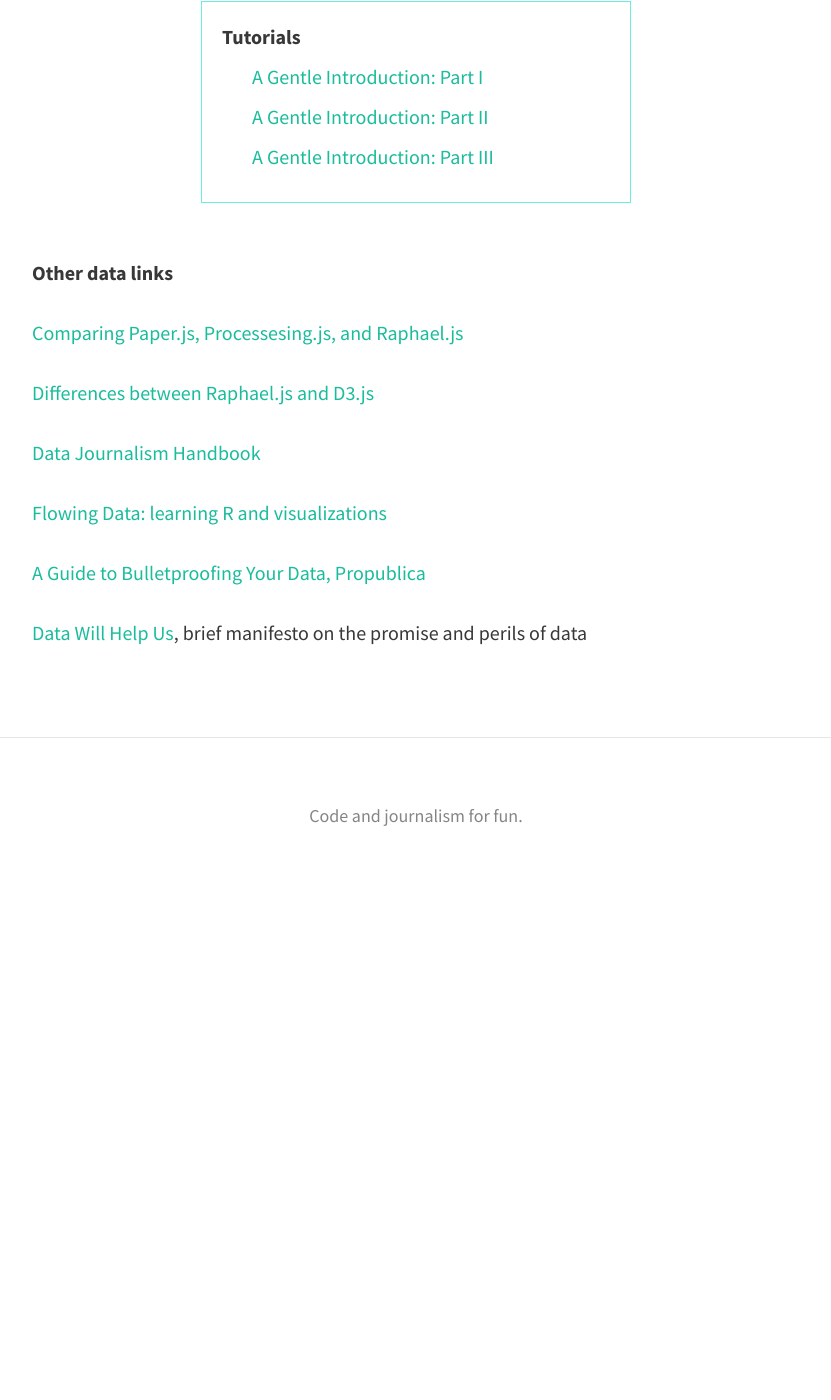
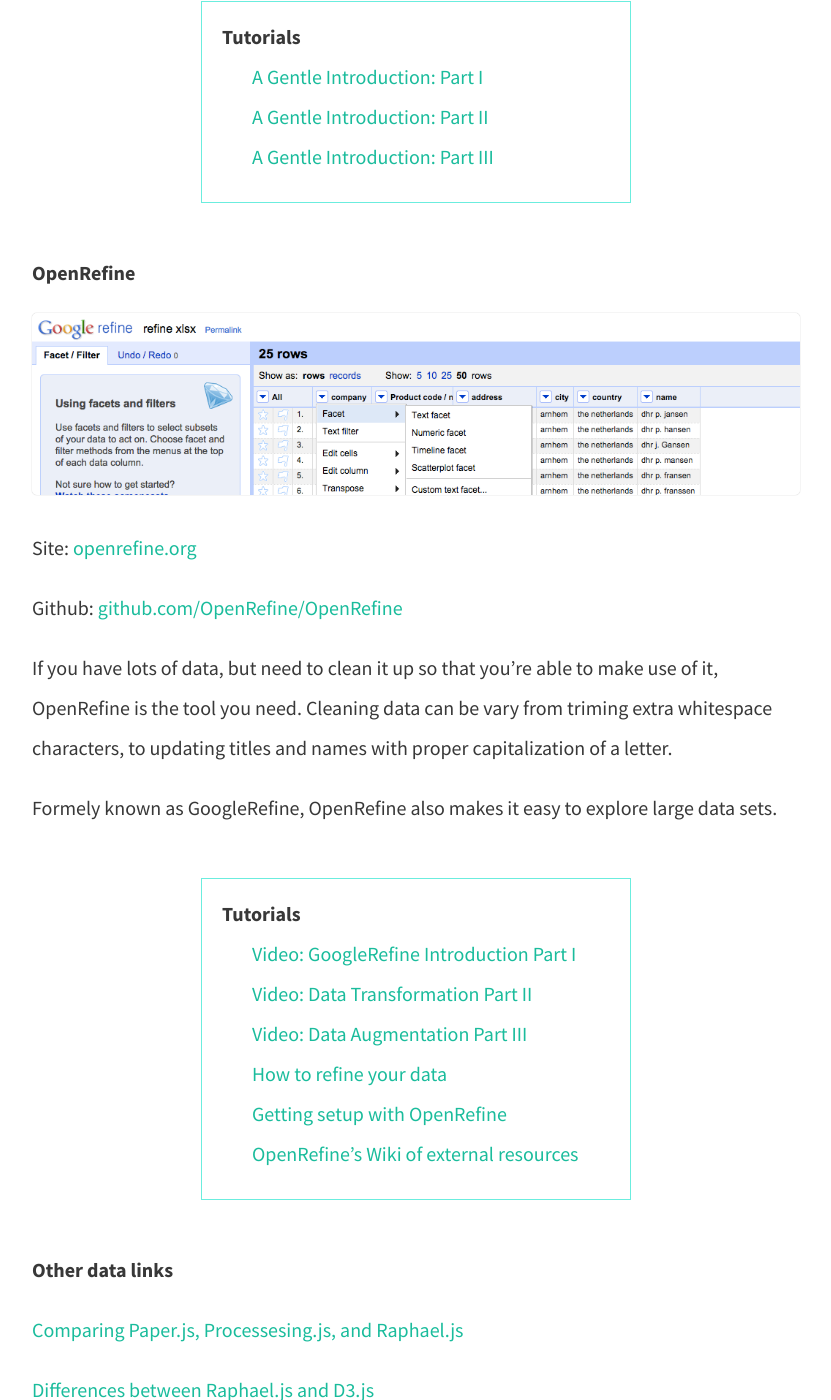
Before and after one commit to pippinlee/open-journalism-project, a Jekyll site: the page built from data.md, in a window 1280 px wide and 1400 px high, scrolled down 10651 px. Shown: the whole window, without its empty margins (224-1055 px from the left). Built offline with Jekyll 4.4.1, drawn with Linux system fonts in a browser that asks for light colours; nearby versions of some CDN libraries; before the commit the page ends 11544 px from its top, so only the background shows below that.

Commit message:
add open refine to data section

```diff
--- a/data.md
+++ b/data.md
@@ -228,6 +228,29 @@
 
 </div>
 
+**OpenRefine**
+
+![openrefine]( {{ site.baseurl }}/img/data/openrefine.png)
+
+Site: [openrefine.org](http://openrefine.org/)
+
+Github: [github.com/OpenRefine/OpenRefine](https://github.com/OpenRefine/OpenRefine)
+
+If you have lots of data, but need to clean it up so that you're able to make use of it, OpenRefine is the tool you need. Cleaning data can be vary from triming extra whitespace characters, to updating titles and names with proper capitalization of a letter.
+
+Formely known as GoogleRefine, OpenRefine also makes it easy to explore large data sets.
+
+<div class="resources" markdown='1'>
+* **Tutorials**
+	* [Video: GoogleRefine Introduction Part I](https://www.youtube.com/watch?v=B70J_H_zAWM)
+	* [Video: Data Transformation Part II](https://www.youtube.com/watch?v=cO8NVCs_Ba0)
+	* [Video: Data Augmentation Part III](https://www.youtube.com/watch?v=5tsyz3ibYzk)
+	* [How to refine your data](http://d3-media.blogspot.nl/2013/11/how-to-refine-your-data.html)
+	* [Getting setup with OpenRefine](http://enipedia.tudelft.nl/wiki/OpenRefine_Tutorial)
+	* [OpenRefine's Wiki of external resources](https://github.com/OpenRefine/OpenRefine/wiki/External-Resources)
+
+
+</div>
 
 
 **Other data links**
```
Also changed, not shown: img/data/openrefine.png (added).
